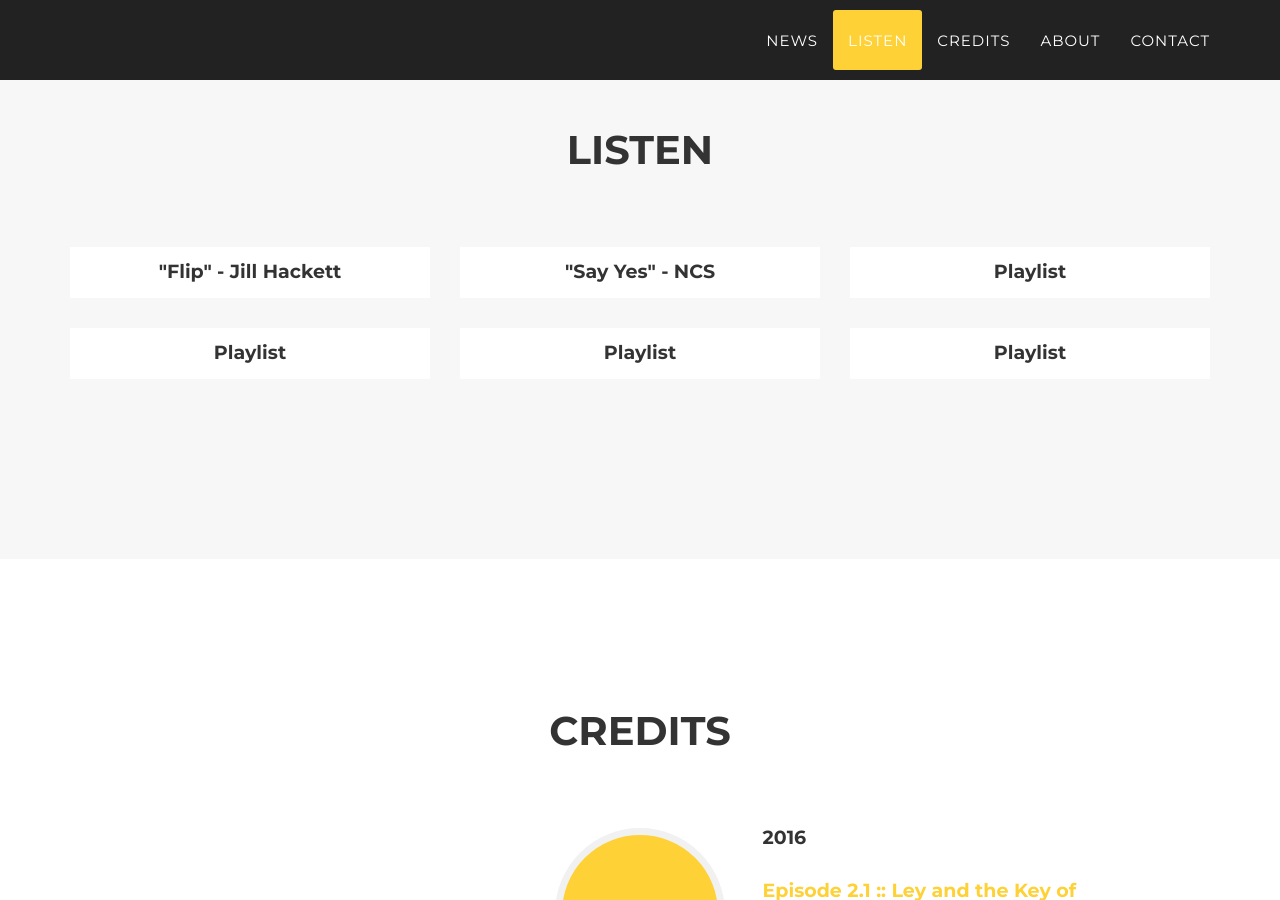
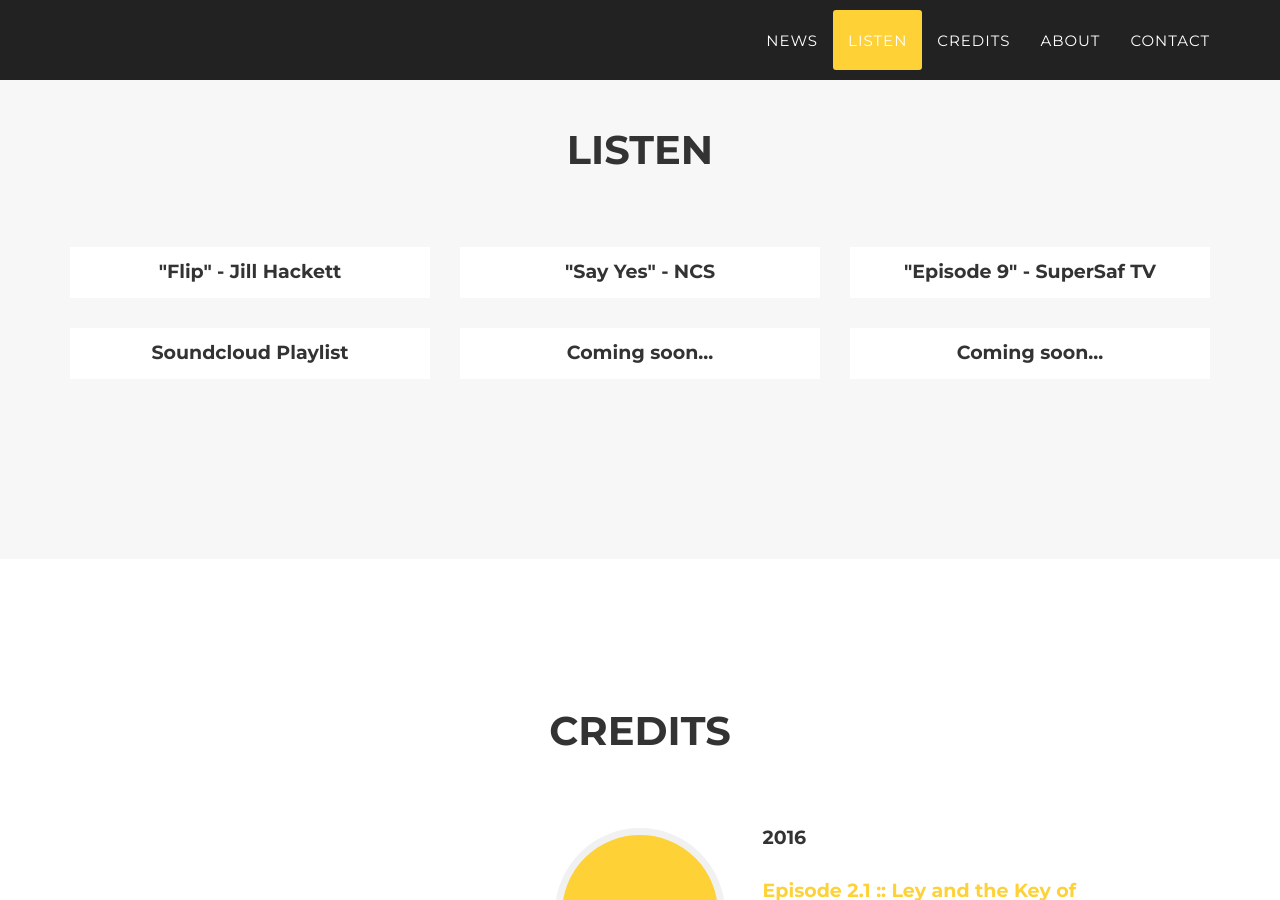
Before and after one commit to barnabysmithmusic/barnabysmithmusic.github.io, a Jekyll site: the page built from _posts/2015-02-05-project-3.markdown, in a window 1280 px wide and 900 px high, scrolled down 1814 px. Built offline with Jekyll 4.4.1, drawn with Linux system fonts in a browser that asks for light colours; some web fonts are replaced; comment, search, counter and statistics services are not loaded.

```diff
--- a/_posts/2015-02-05-project-3.markdown
+++ b/_posts/2015-02-05-project-3.markdown
@@ -1,15 +1,15 @@
 ---
-title: Playlist
-subtitle: Travel
+title: Coming soon...
+subtitle: Film
 layout: default
 modal-id: 3
 date: 2015-02-05
 img: startup-framework.png
-thumbnail: travel_thumbnail_oct2015.jpg
+thumbnail: ajfilmplaylistpic.jpg
 alt: image-alt
 project-date: February 2015
 client: Start Bootstrap
 category: Listen
-description: <iframe width="100%" height="450" scrolling="no" frameborder="no" src="https://w.soundcloud.com/player/?url=https%3A//api.soundcloud.com/playlists/63345203&amp;color=fec503&amp;auto_play=false&amp;hide_related=false&amp;show_comments=true&amp;show_user=true&amp;show_reposts=false"></iframe>
+description:
 
 ---
--- a/_posts/2015-02-05-project-7.markdown
+++ b/_posts/2015-02-05-project-7.markdown
@@ -1,6 +1,6 @@
 ---
 title: '&quot;Say Yes&quot; - NCS'
-subtitle: Film
+subtitle: Say Yes
 layout: default
 modal-id: 7
 date: 2015-02-05
```
Also changed, not shown: _posts/2015-02-05-project-4.markdown (+4 -4 lines), _posts/2015-02-05-project-5.markdown (+4 -4 lines), _posts/2015-02-05-project-6.markdown (+5 -5 lines), img/listen/ajcorporateplaylistpic.jpg (added), img/listen/ajfilmplaylistpic.jpg (added), img/listen/sclatestmusicplaylistpic.jpg (added), img/listen/supersaftvep9thumbnail.jpg (added).
